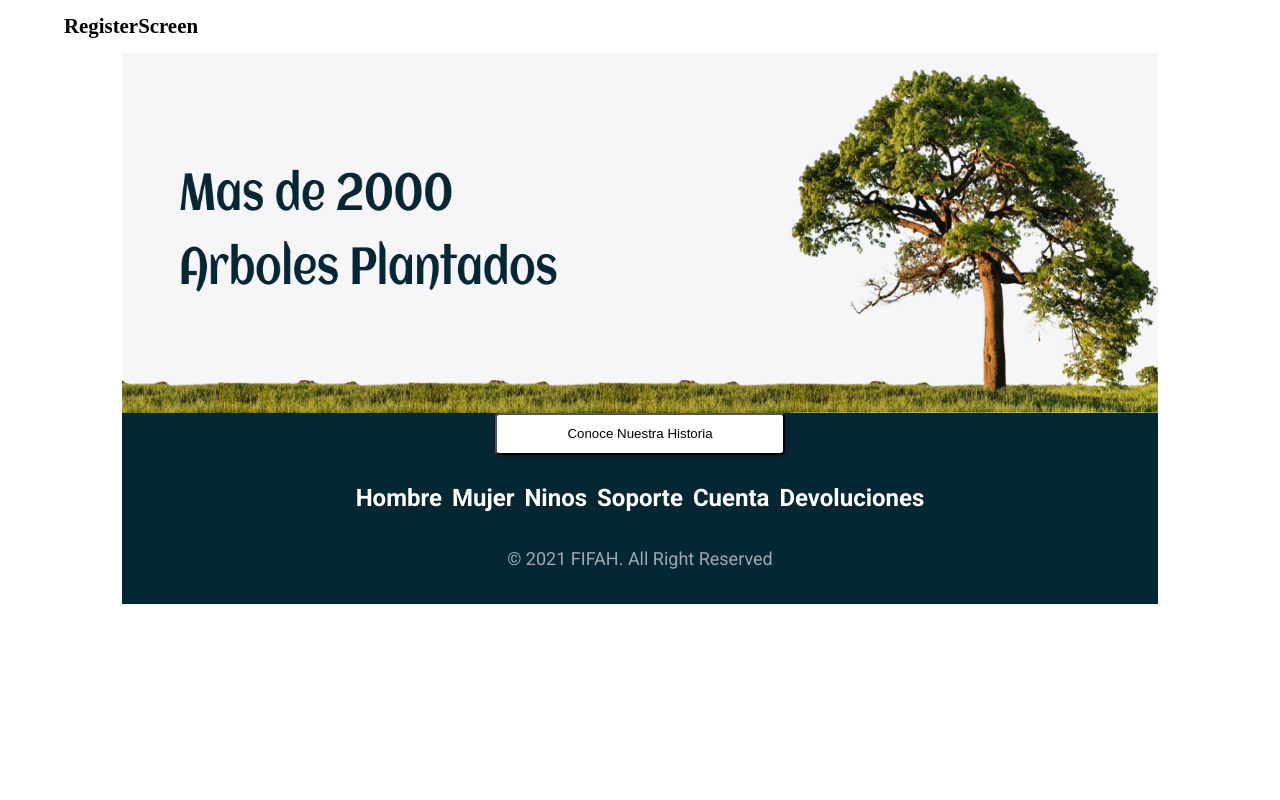
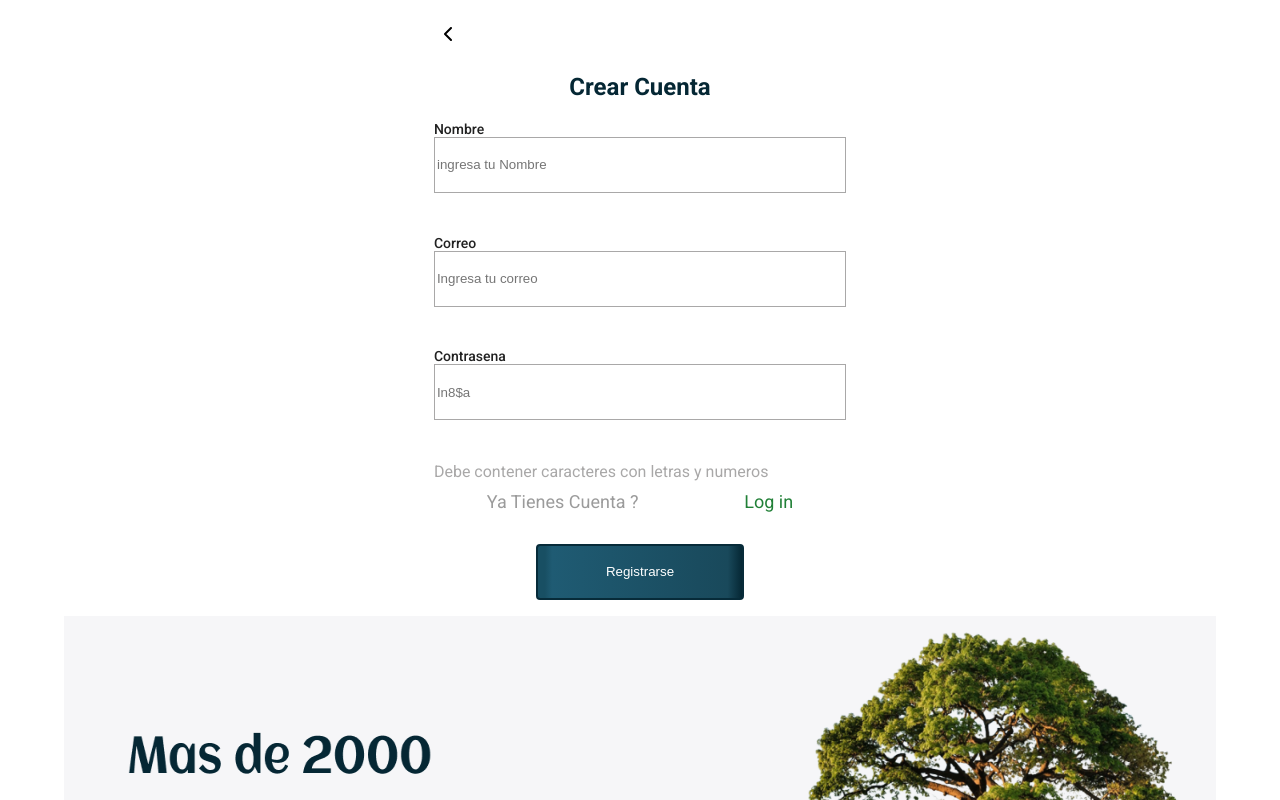
Before and after one commit to No-Country/s4-06-m-java-react, a React (Create React App) app: page /register in a window 1280 px wide. Shown: the top 800 px of the page. Built offline with nearby package versions, Linux system fonts and the light colour scheme; a web font is replaced by a local one.

Commit message:
adding register and login pages and styles

```diff
--- a/src/components/home/section-flash-deal/FlashDeeal.jsx
+++ b/src/components/home/section-flash-deal/FlashDeeal.jsx
@@ -1,3 +1,4 @@
+import { Link } from "react-router-dom";
 import { CardSimple } from "../../sharedComponents/card/CardSimple";
 
 import "./FlashDeeal.css";
@@ -25,10 +26,11 @@ export const FlashDeeal = () => {
             <span className="timer-box__days">Days</span>
           </div>
         </div>
-
-        <button className="button timer__button button--Darkblue">
-          SHOP NOW
-        </button>
+        <Link to="/products">
+          <button className="button timer__button button--Darkblue">
+            SHOP NOW
+          </button>
+        </Link>
       </div>
       <div className="FlashDeeal__cardSimpleGrid">
         <CardSimple />
--- a/src/components/sharedComponents/footer/Footer.css
+++ b/src/components/sharedComponents/footer/Footer.css
@@ -1,7 +1,11 @@
+.Footer {
+  width: 100%;
+}
+
 .Footer__Image {
-  width: 90%;
   margin: 0 auto;
   height: 132px;
+  max-width: 1400px;
 }
 .Footer-content {
   background: #052734;
@@ -12,8 +16,8 @@
   align-items: center;
   flex-direction: column;
   position: relative;
-  width: 90%;
   margin: 0 auto;
+  max-width: 1400px;
 }
 .Footer-content__list {
   font-family: "Roboto";
@@ -72,6 +76,7 @@
     width: 90%;
     margin: 0 auto;
     height: 360px;
+    max-width: 1400px;
   }
 
   .Footer-content__list__wrapperItem {
--- a/src/pages/auth/LoginScreen.jsx
+++ b/src/pages/auth/LoginScreen.jsx
@@ -1,10 +1,14 @@
 import React from "react";
-
+import { Link } from "react-router-dom";
+import IconBack from "../../assets/images/auth/iconBack.svg";
 import "./login.css";
 const LoginScreen = () => {
   return (
     <div className="LoginScreen">
       <div className="wrapper-auth">
+        <Link to="/">
+          <img src={IconBack} alt="iconBack" className="iconBack" />
+        </Link>
         <h2 className="wrapper-auth__title">Iniciar Sesion</h2>
         <label className="wrapper-auth__label">Correo</label>
         <input
@@ -25,9 +29,11 @@ const LoginScreen = () => {
           <span className="wrapper-auth__footer__cuenta">
             Aun no tienes cuenta ?
           </span>
-          <span className="wrapper-auth__footer__register">Registrarse</span>
+          <Link to="/register">
+            <span className="wrapper-auth__footer__register">Registrarse</span>
+          </Link>
         </div>
-        <button className="button button--blue">Iniciar Seccion</button>
+        <button className="button button--blue mt-btn ">Iniciar Seccion</button>
       </div>
     </div>
   );
--- a/src/pages/auth/RegisterScreen.jsx
+++ b/src/pages/auth/RegisterScreen.jsx
@@ -1,10 +1,46 @@
 import React from "react";
-
+import { Link } from "react-router-dom";
+import IconBack from "../../assets/images/auth/iconBack.svg";
 import "./register.css";
 const RegisterScreen = () => {
   return (
     <div className="RegisterScreen">
-      <h1>RegisterScreen</h1>
+      <div className="wrapper-auth">
+        <Link to="/">
+          <img src={IconBack} alt="iconBack" className="iconBack" />
+        </Link>
+        <h2 className="wrapper-auth__title">Crear Cuenta</h2>
+        <label className="wrapper-auth__label">Nombre</label>
+        <input
+          className="wrapper-auth__input"
+          type="text"
+          placeholder="ingresa tu Nombre"
+        />
+        <label className="wrapper-auth__label">Correo</label>
+        <input
+          className="wrapper-auth__input"
+          type="text"
+          placeholder="Ingresa tu correo"
+        />
+        <label className="wrapper-auth__label">Contrasena</label>
+        <input
+          className="wrapper-auth__input"
+          type="text"
+          placeholder="In8$a"
+        />
+        <span className="wrapper-auth__info">
+          Debe contener caracteres con letras y numeros{" "}
+        </span>
+        <div className="wrapper-auth__footer">
+          <span className="wrapper-auth__footer__cuenta">
+            Ya Tienes Cuenta ?
+          </span>
+          <Link to="/login">
+            <span className="wrapper-auth__footer__register">Log in</span>
+          </Link>
+        </div>
+        <button className="button button--blue mt-btn ">Registrarse</button>
+      </div>
     </div>
   );
 };
--- a/src/pages/auth/login.css
+++ b/src/pages/auth/login.css
@@ -1,5 +1,5 @@
 .LoginScreen {
-  height: 70vh;
+  height: 77vh;
   display: flex;
   justify-content: center;
   align-items: center;
@@ -8,6 +8,7 @@
 .wrapper-auth {
   width: 100%;
   max-width: 433px;
+  padding: 1rem;
 }
 
 .wrapper-auth__title {
@@ -31,6 +32,7 @@
   width: 100%;
   height: 56px;
   border: 1px solid #a9a8a8;
+  margin-bottom: 4rem;
 }
 .wrapper-auth__footer {
   display: flex;
@@ -47,6 +49,7 @@
 
 .wrapper-auth__footer__register {
   color: #218037;
+  cursor: pointer;
 }
 
 .wrapper-auth__info {
@@ -58,3 +61,13 @@
   margin-bottom: 1rem;
   display: inline-block;
 }
+
+.iconBack {
+  cursor: pointer;
+  padding: 1rem;
+  display: inline-block;
+}
+
+.button.button--blue.mt-btn {
+  margin-top: 3rem;
+}
--- a/src/pages/auth/register.css
+++ b/src/pages/auth/register.css
@@ -0,0 +1,74 @@
+.RegisterScreen {
+  height: 77vh;
+  display: flex;
+  justify-content: center;
+  align-items: center;
+}
+
+.wrapper-auth {
+  width: 100%;
+  max-width: 433px;
+  padding: 1rem;
+}
+
+.wrapper-auth__title {
+  text-align: center;
+  color: #052734;
+  font-family: "Roboto";
+  font-style: normal;
+  font-weight: 600;
+  font-size: 24px;
+}
+
+.wrapper-auth__label {
+  font-family: "Roboto";
+  font-style: normal;
+  font-weight: 500;
+  font-size: 14px;
+  color: #212121;
+}
+
+.wrapper-auth__input {
+  width: 100%;
+  height: 56px;
+  border: 1px solid #a9a8a8;
+  margin-bottom: 4rem;
+}
+
+.wrapper-auth__footer {
+  display: flex;
+  justify-content: space-around;
+  font-family: "Roboto";
+  font-style: normal;
+  font-weight: 400;
+  font-size: 18px;
+}
+
+.wrapper-auth__footer__cuenta {
+  color: #9b9b9b;
+}
+
+.wrapper-auth__footer__register {
+  color: #218037;
+  cursor: pointer;
+}
+
+.wrapper-auth__info {
+  font-family: "Roboto";
+  font-style: normal;
+  font-weight: 400;
+  font-size: 16px;
+  color: #a9a8a8;
+  margin-bottom: 1rem;
+  display: inline-block;
+}
+
+.iconBack {
+  cursor: pointer;
+  padding: 1rem;
+  display: inline-block;
+}
+
+.button.button--blue.mt-btn {
+  margin-top: 3rem;
+}
--- a/src/router/RouterApp.jsx
+++ b/src/router/RouterApp.jsx
@@ -9,7 +9,7 @@ import ProductsRouter from "../routes/ProductsRouter";
 
 export const RouterApp = () => {
   return (
-    <div className="container-principal">
+    <div>
       <Routes>
         <Route path="/" element={<HomeScreen />} />
         <Route path="/login" element={<LoginScreen />} />
```
Also changed, not shown: src/assets/images/auth/iconBack.svg (added).
